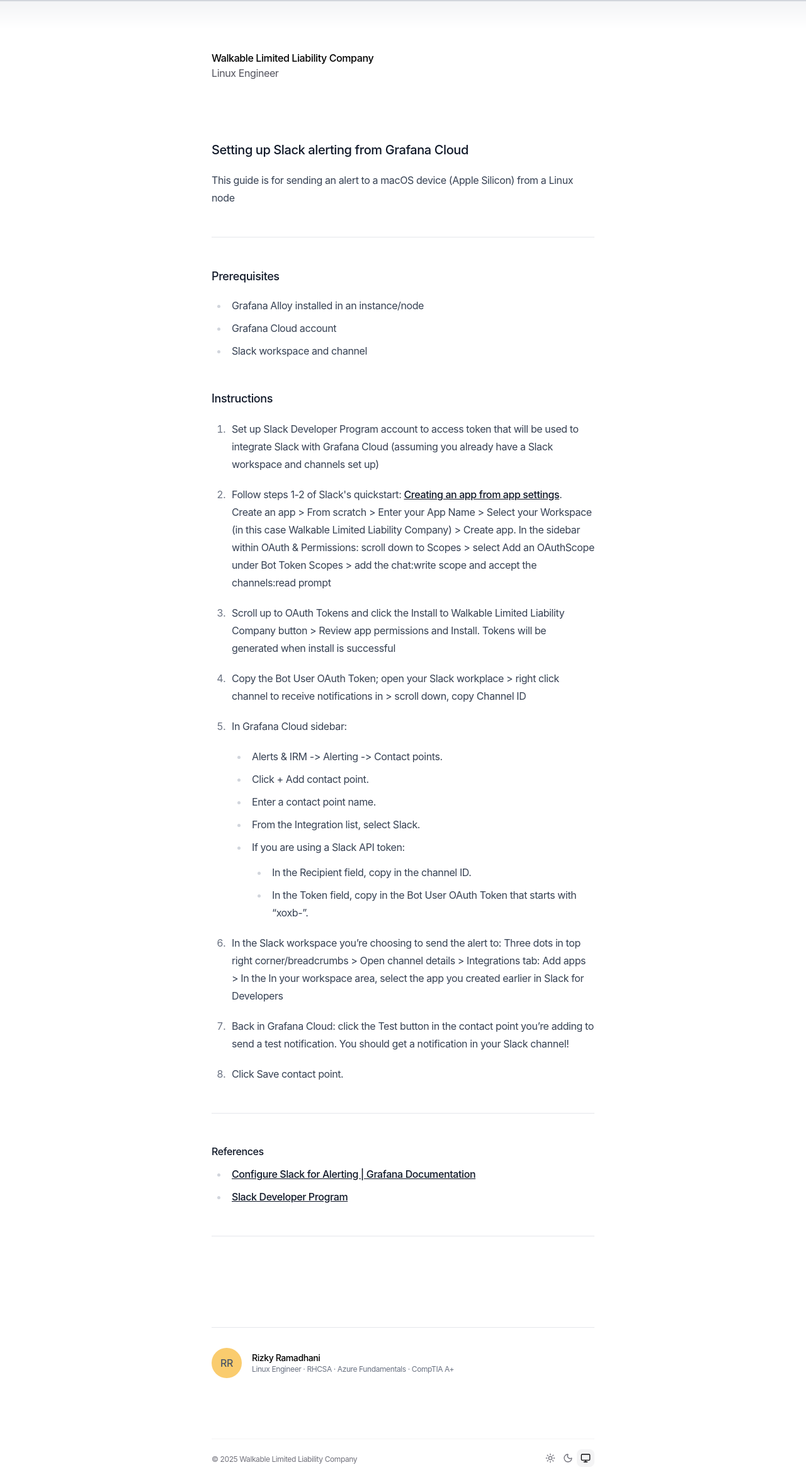
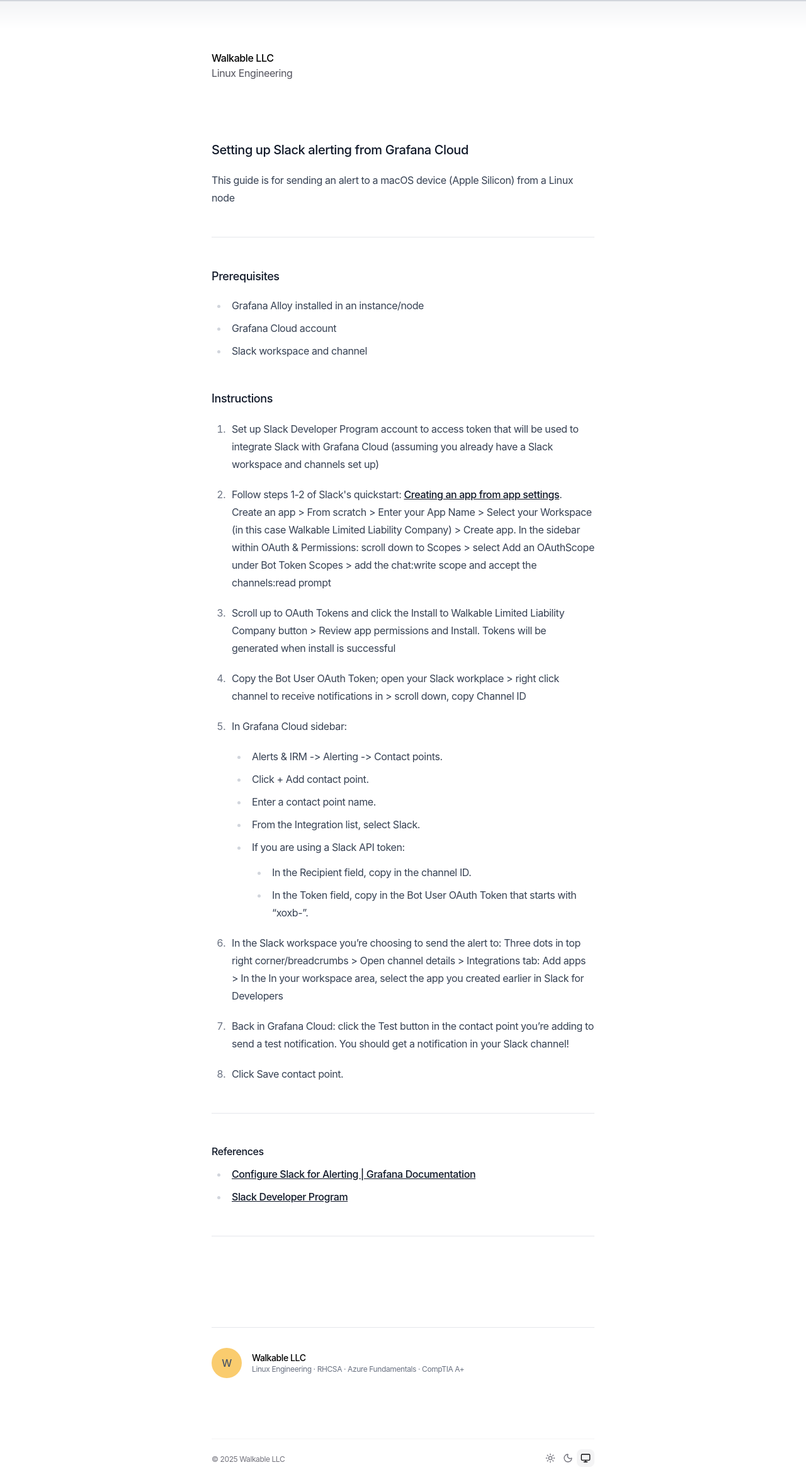
Before and after one commit to rzkw/walkable, a Next.js app: page /blog/alerting in a window 1280 px wide. Shown: the whole page at 63% size. Built offline with nearby package versions, Linux system fonts and the light colour scheme.

Commit message:
changed to LLC instead of full desc; linux engineering

```diff
--- a/app/blog/layout.tsx
+++ b/app/blog/layout.tsx
@@ -24,12 +24,12 @@
       <footer className="mt-16 border-t border-gray-200 pt-8 dark:border-zinc-800">
         <div className="flex items-center gap-4">
           <div className="flex h-12 w-12 items-center justify-center rounded-full bg-[#FACC6E] font-medium text-gray-600 dark:text-gray-300">
-            RR
+            W
           </div>
           <div>
-            <p className="text-sm font-medium">Rizky Ramadhani</p>
+            <p className="text-sm font-medium">Walkable LLC</p>
             <p className="text-xs text-gray-500 dark:text-gray-400">
-              Linux Engineer · RHCSA · Azure Fundamentals · CompTIA A+
+              Linux Engineering · RHCSA · Azure Fundamentals · CompTIA A+
             </p>
           </div>
         </div>
--- a/app/footer.tsx
+++ b/app/footer.tsx
@@ -72,7 +72,7 @@
       <div className="flex items-center justify-between">
         <a href="https://github.com/ibelick/nim" target="_blank">
           <TextLoop className="text-xs text-zinc-500">
-            <span>© 2025 Walkable Limited Liability Company</span>
+            <span>© 2025 Walkable LLC</span>
             <span>Built with Motion-Primitives.</span>
           </TextLoop>
         </a>
--- a/app/header.tsx
+++ b/app/header.tsx
@@ -7,7 +7,7 @@
     <header className="mb-8 flex items-center justify-between">
       <div>
         <Link href="/" className="font-medium text-black dark:text-white">
-          Walkable Limited Liability Company
+          Walkable LLC
         </Link>
          <TextEffect
           as="p"
@@ -16,7 +16,7 @@
           className="text-zinc-600 dark:text-zinc-500"
           delay={0.5}
         >
-          Linux Engineer
+          Linux Engineering
         </TextEffect>
       </div>
     </header>
```
